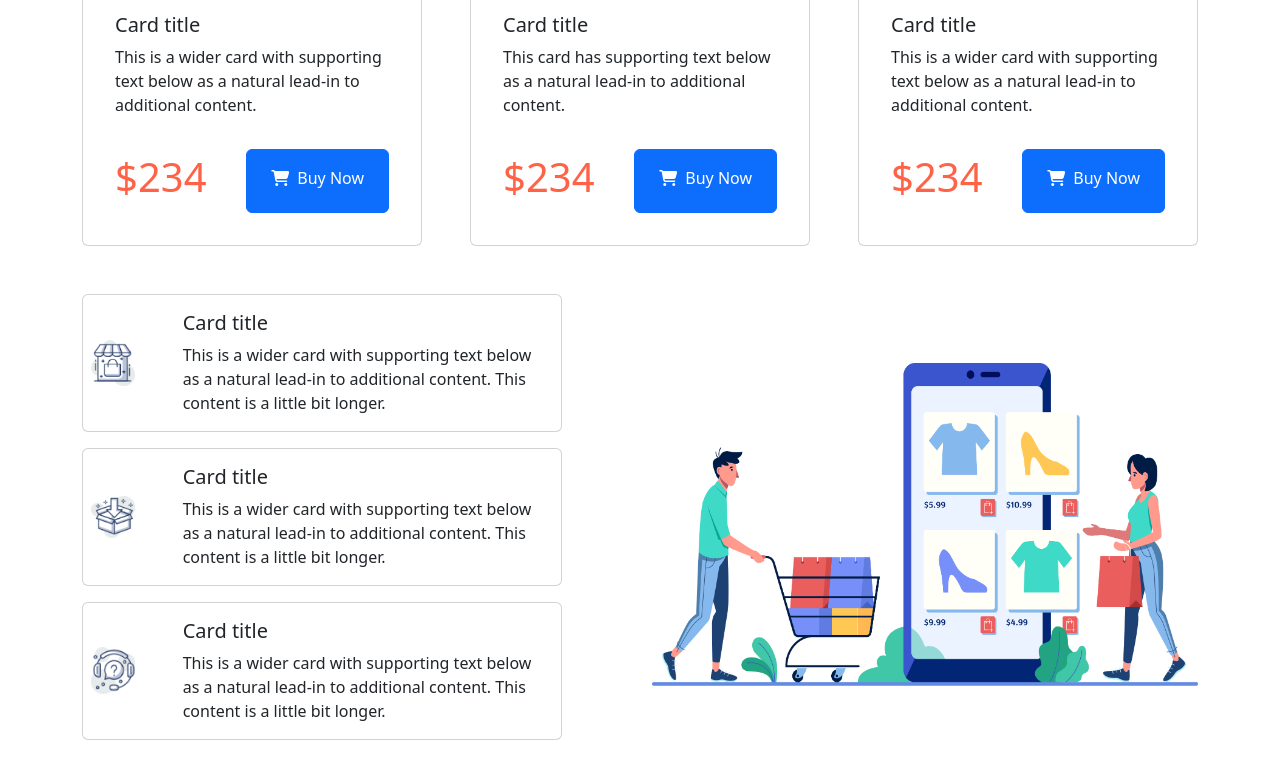
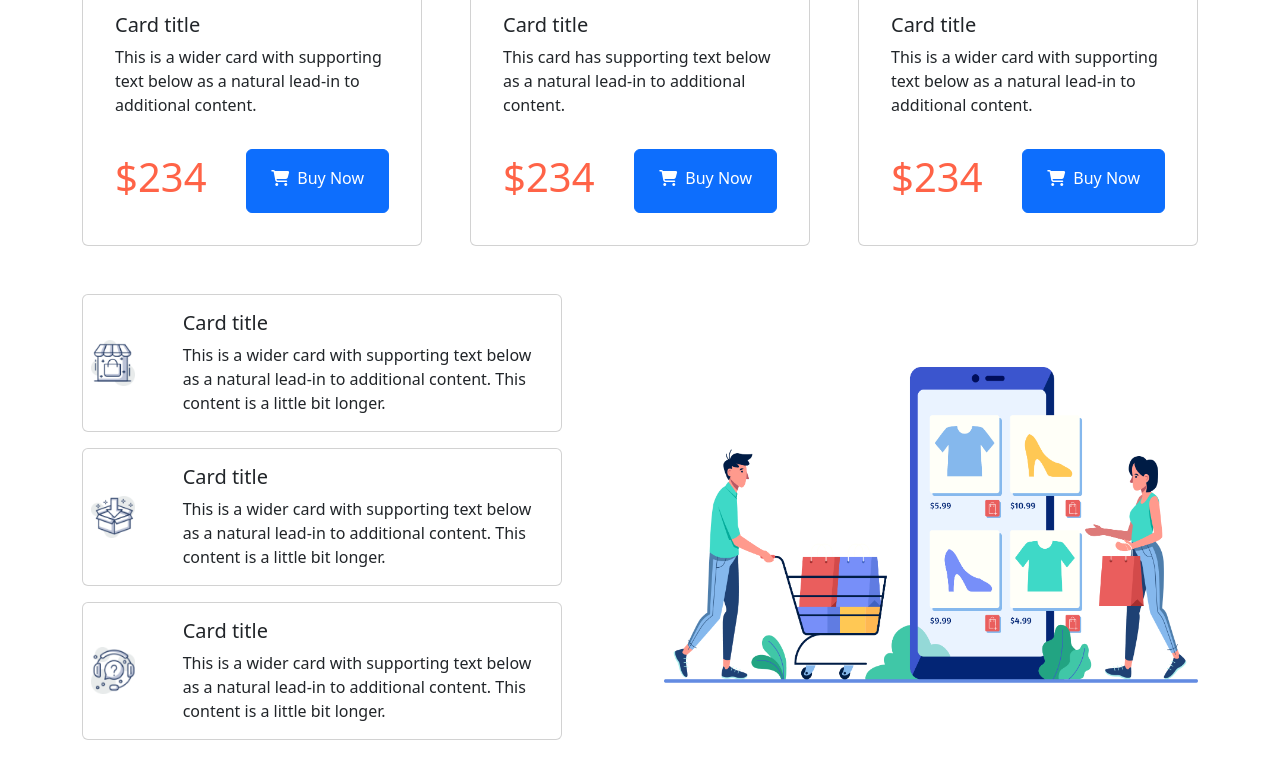
Before and after one commit to Shaikat0079/nike-react, a plain HTML site: page index.html in a window 1280 px wide. Shown: the part 1969-2747 px from the top of the page. Drawn offline with nearby package versions, Linux system fonts and the light colour scheme.

Commit message:
Added Spaces

```diff
--- a/index.html
+++ b/index.html
@@ -304,7 +304,7 @@
       <!-- shoe section 2 ends -->
       <!-- find, free, contact -->
       <section class="container my-5">
-        <div class="row flex-lg-row align-items-center flex-column-reverse">
+        <div class="row flex-lg-row align-items-center flex-column-reverse g-5">
           <div class="col-lg-6 col-12">
             <div class="card mb-3" style="max-width: 480px">
               <div class="row align-items-center">
```
